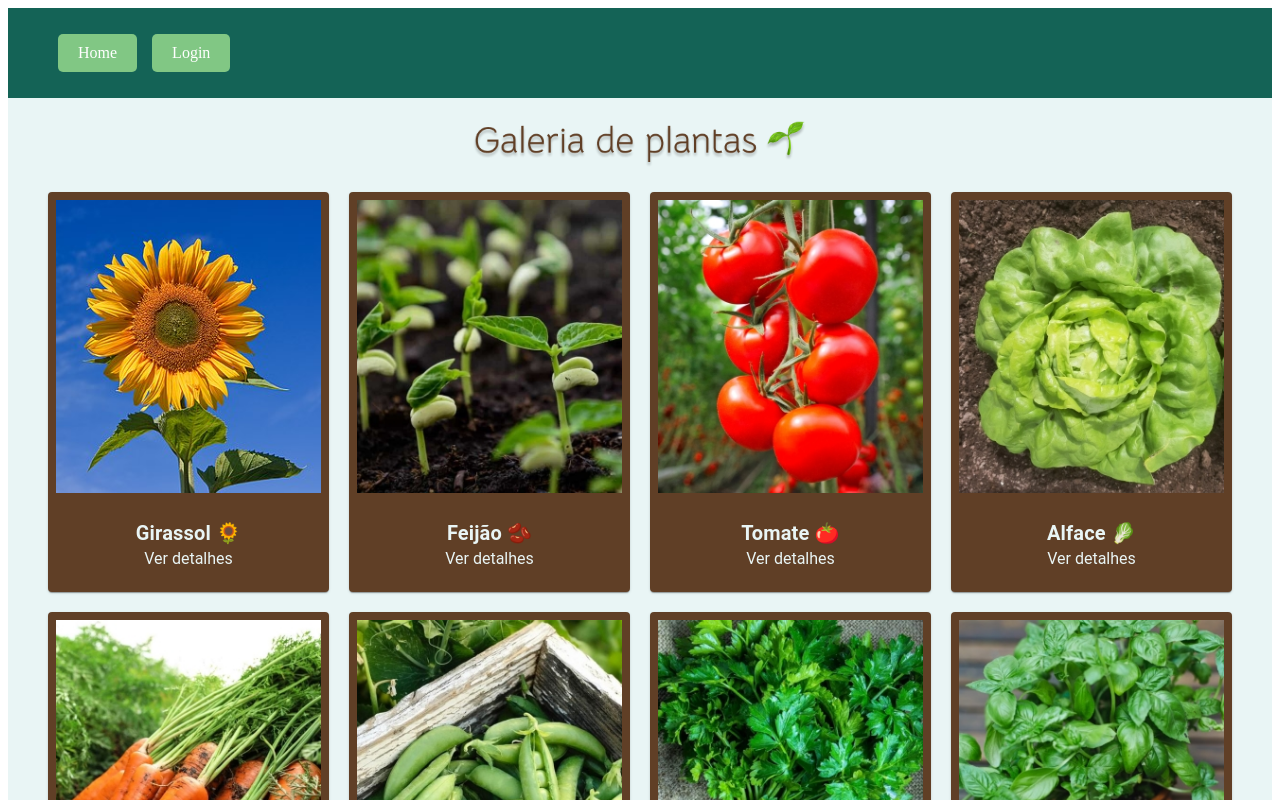
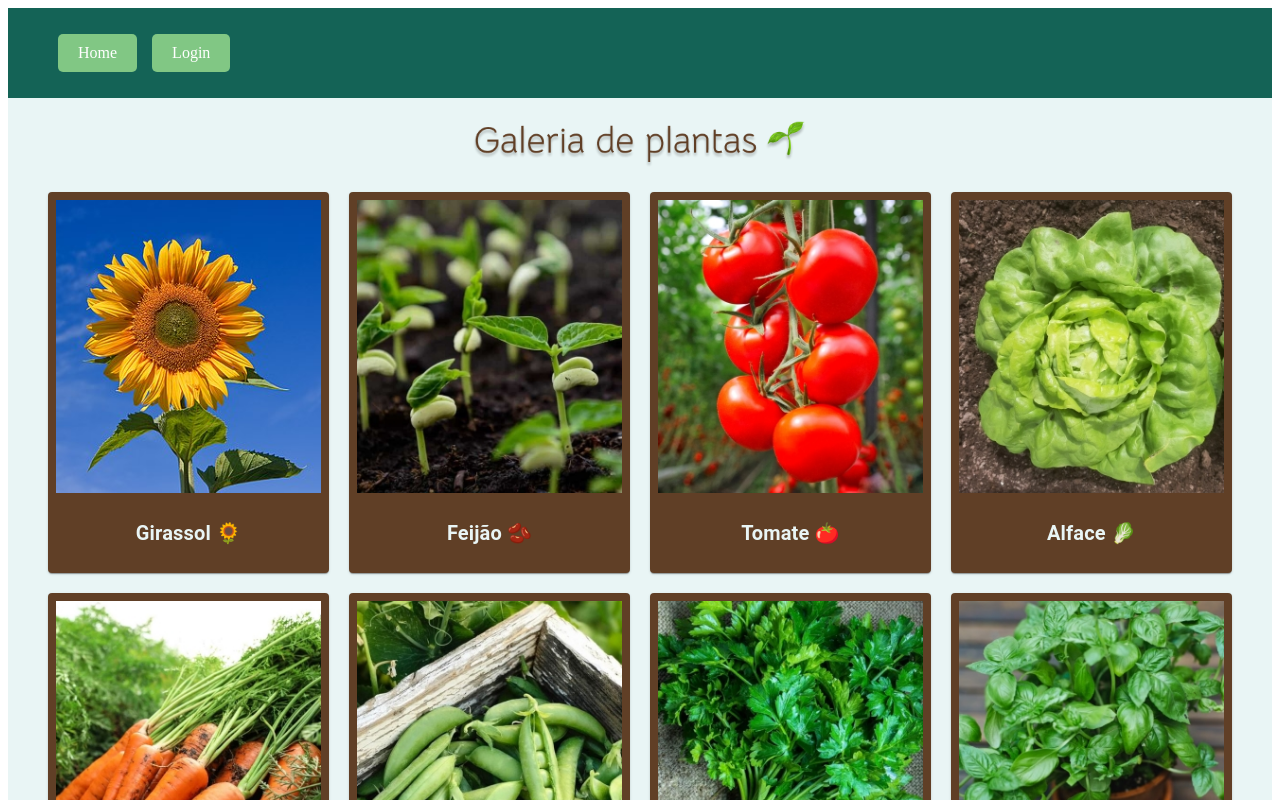
Before and after one commit to wllmrodr/Projeto_MC656, a React (Create React App) app: page /galeria in a window 1280 px wide. Shown: the top 800 px of the page. Built offline with nearby package versions, Linux system fonts and the light colour scheme.

Commit message:
melhoria na navegabilidade da galeria

```diff
--- a/src/components/Galeria/DetalhesPlantas.js
+++ b/src/components/Galeria/DetalhesPlantas.js
@@ -1,12 +1,15 @@
-import { Typography, Box, Paper, Button, Dialog, DialogActions, DialogContent, DialogTitle } from '@mui/material';
+import ArrowBackIcon from '@mui/icons-material/ArrowBack';
+import CloseIcon from '@mui/icons-material/Close';
+import { Box, Button, Dialog, DialogContent, DialogTitle, IconButton, Paper, Typography } from '@mui/material';
 import Grid from '@mui/material/Grid2';
-import { useParams } from 'react-router-dom';
+import { useState } from 'react';
+import { useNavigate, useParams } from 'react-router-dom';
+import Header from '../Header';
 import PlantasCuriosidades from "../PlantasCuriosidades";
-import Header from '../Header';
-import { useState } from 'react';
 
 const DetalhesPlantas = () => {
   const { id } = useParams();
+  const navigate = useNavigate();
   const plant = PlantasCuriosidades.find((p) => p.id === parseInt(id));
 
   const [openModal, setOpenModal] = useState(false);
@@ -19,6 +22,10 @@ const DetalhesPlantas = () => {
     setOpenModal(false);
   };
 
+  const handleBackClick = () => {
+    navigate('/galeria');
+  };
+
   return (
     <div>
       <Header />
@@ -26,8 +33,15 @@ const DetalhesPlantas = () => {
         style={{
           backgroundColor: "#E9F5F5",
           padding: "20px",
+          position: "relative"
         }}
       >
+        <IconButton
+          onClick={handleBackClick}
+          sx={{ position: "absolute", top: "20px", left: "20px", color: "#603F26" }}
+        >
+          <ArrowBackIcon />
+        </IconButton>
         <Box sx={{ textAlign: 'center',
             fontFamily: '"Pacifico", cursive',
             color: "#603F26",
@@ -110,11 +124,25 @@ const DetalhesPlantas = () => {
         </Paper>
       </div>
 
-      <Dialog open={openModal} onClose={handleCloseModal}   PaperProps={{
+      <Dialog open={openModal} onClose={handleCloseModal} PaperProps={{
         sx: {
           backgroundColor: "#E9F5F5",
         }}}>
-        <DialogTitle sx={{ textAlign: 'center' }}>{plant.name} - Dicas de Plantio</DialogTitle>
+        <DialogTitle sx={{ textAlign: 'center' }}>
+          {plant.name} - Dicas de Plantio
+          <IconButton
+            aria-label="close"
+            onClick={handleCloseModal}
+            sx={{
+              position: 'absolute',
+              right: 8,
+              top: 8,
+              color: (theme) => theme.palette.grey[500],
+            }}
+          >
+            <CloseIcon />
+          </IconButton>
+        </DialogTitle>
         <DialogContent>
           <Typography variant="body1" sx={{ marginBottom: '10px' }}>
             <strong>Dificuldade: </strong>{plant.guide.difficulty}
@@ -130,11 +158,6 @@ const DetalhesPlantas = () => {
             ))}
           </ul>
         </DialogContent>
-        <DialogActions>
-          <Button onClick={handleCloseModal} color="primary">
-            Fechar
-          </Button>
-        </DialogActions>
       </Dialog>
     </div>
   );
--- a/src/components/Galeria/Galeria.js
+++ b/src/components/Galeria/Galeria.js
@@ -1,10 +1,9 @@
-
+import { Box, Card, CardContent, CardMedia, Typography } from "@mui/material";
+import Grid from '@mui/material/Grid2';
 import React from "react";
-import { Card, CardMedia, CardContent, Typography, Box } from "@mui/material";
-import Grid from '@mui/material/Grid2';
 import { Link } from "react-router-dom";
+import Header from '../Header';
 import PlantasCuriosidades from "../PlantasCuriosidades";
-import Header from '../Header';
 import titleText from "./titulo-secao.png";
 
 const Galeria = () => {
@@ -39,11 +38,13 @@ const Galeria = () => {
         >
           {PlantasCuriosidades.map((plant) => (
             <Grid item xs={12} sm={6} md={3} key={plant.id}>
+              <Link to={`/galeria/${plant.id}`} style={{ textDecoration: "none" }}>
                 <Card
                   sx={{
                     backgroundColor: "#603F26",
                     color: "#E9F5F5",
                     textAlign: "center",
+                    cursor: "pointer", // Adiciona um cursor de ponteiro para indicar que é clicável
                   }}
                 >
                   <Box p={1}>
@@ -62,18 +63,9 @@ const Galeria = () => {
                     <Typography variant="h6" component="div">
                       <strong>{plant.name}</strong>
                     </Typography>
-                <Link
-                  to={`/galeria/${plant.id}`}
-                  style={{
-                    textDecoration: "none",
-                    color: "#E9F5F5",
-                    fontFamily: "'Roboto', sans-serif"
-                  }}
-                >
-                  Ver detalhes
-                </Link>
                   </CardContent>
                 </Card>
+              </Link>
             </Grid>
           ))}
         </div>
@@ -82,5 +74,4 @@ const Galeria = () => {
   );
 };
 
-
 export default Galeria;
```
Lines whose indentation alone changed are shown as unchanged.
